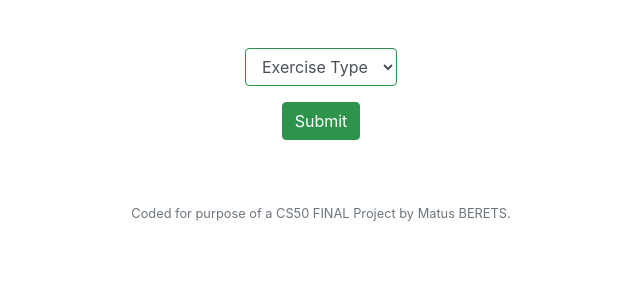
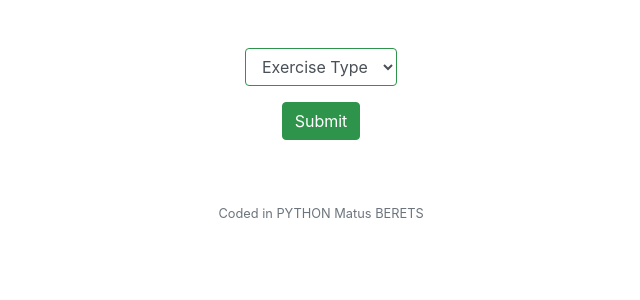
Before and after one commit to matusberets/workoutwillwork, a Flask app: page /pickup in a window 1280 px wide. Shown: the part 82-382 px from the top of the page, without its empty margins (319-959 px from the left). Run offline with Flask 2, Linux system fonts and the light colour scheme; a user stored in the database is signed in; data that the repository does not hold is empty; some libraries are stand-ins or nearby versions.

Commit message:
Text changed

```diff
--- a/templates/layout.html
+++ b/templates/layout.html
@@ -61,7 +61,7 @@
         </main>
 
         <footer class="small text-center text-muted">
-            <p>Coded for purpose of a CS50 FINAL Project by Matus BERETS.</p>
+            <p>Coded in PYTHON Matus BERETS</p>
         </footer>
 
     </body>
```
